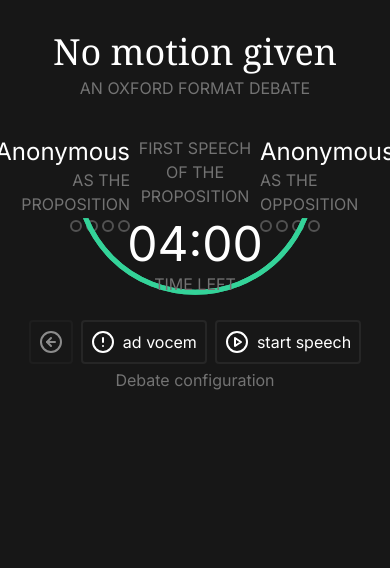
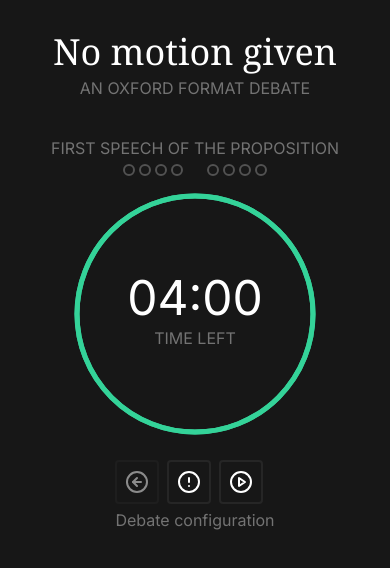
Before and after one commit to debatecore/debate-tools, a Next.js app: page /oxford-debate in a window 390 px wide. Shown: the top 568 px of the page. Built offline with nearby package versions, Linux system fonts and the light colour scheme.

Commit message:
mobile friendly debate page, hide visualize option, clock beep fixes

```diff
--- a/src/app/oxford-debate/page.tsx
+++ b/src/app/oxford-debate/page.tsx
@@ -68,7 +68,7 @@ export default function OxfordDebate() {
       <p className="uppercase text-neutral-500">{anoxfordformatdebate}</p>
       <div className="relative flex flex-row justify-center mt-4 py-4">
         {/*  */}
-        <div className="w-1/3 text-right flex flex-col items-end">
+        <div className="hidden lg:flex w-1/3 text-right flex-col items-end">
           <h2 className="text-2xl">
             {debate.conf.proTeam || "Anonymous" || "The Proposition"}
           </h2>
@@ -85,10 +85,24 @@ export default function OxfordDebate() {
         {/*  */}
         {/*  */}
         {/*  */}
-        <div className="w-1/3 text-center flex flex-col space-y-2 items-center">
-          <p className="text-neutral-500 uppercase">
-            {!advocem ? stage_strings[stage] : "ad vocem"}
-          </p>
+        <div className="w-full lg:w-1/3 text-center flex flex-col space-y-2 items-center">
+          <div>
+            <p className="text-neutral-500 uppercase">
+              {!advocem ? stage_strings[stage] : "ad vocem"}
+            </p>
+            <div className="flex lg:hidden flex-row space-x-6 justify-center">
+              <Dots
+                stage={stage}
+                stages={[0, 2, 4, 6]}
+                flashCurrent={running && !running}
+              />
+              <Dots
+                stage={stage}
+                stages={[1, 3, 5, 7]}
+                flashCurrent={running && !running}
+              />
+            </div>
+          </div>
           <Clock
             running={running}
             maxtime={advocem ? debate.conf.adVocemTime : debate.conf.speechTime}
@@ -96,12 +110,13 @@ export default function OxfordDebate() {
             beepSpeechEnd={debate.conf.beepOnSpeechEnd}
             beepProtected={debate.conf.beepProtectedTime && !advocem}
             protectedTime={debate.conf.endProtectedTime}
+            protectStart={!!debate.conf.startProtectedTime}
           />
         </div>
         {/*  */}
         {/*  */}
         {/*  */}
-        <div className="w-1/3 text-left flex flex-col items-start">
+        <div className="hidden lg:flex w-1/3 text-left flex-col items-start">
           <h2 className="text-2xl">
             {debate.conf.oppTeam || "Anonymous" || "The Opposition"}
           </h2>
@@ -141,7 +156,7 @@ export default function OxfordDebate() {
               >
                 <div className="flex flex-row gap-2">
                   <IconAlertCircle />
-                  {"ad vocem"}
+                  <span className="hidden sm:block">{"ad vocem"}</span>
                 </div>
               </GenericButton>
               <GenericButton
@@ -156,7 +171,9 @@ export default function OxfordDebate() {
               >
                 <div className="flex flex-row gap-2">
                   {!running ? <IconPlayCircle /> : <IconStopCircle />}
-                  {!running ? startspeech : stopspeech}
+                  <span className="hidden sm:block">
+                    {!running ? startspeech : stopspeech}
+                  </span>
                 </div>
               </GenericButton>
             </div>
--- a/src/app/oxford-debate/setup/page.tsx
+++ b/src/app/oxford-debate/setup/page.tsx
@@ -114,7 +114,10 @@ export default function OxfordDebateSetup() {
             });
           }}
         />
-        <GenericButton
+        {/* TODO: */}
+        {/* implement visualize protected speech functionality */}
+        {/* selection disabled until implemented */}
+        {/* <GenericButton
           text={useLang("visualizeProtected")}
           icon={debateContext.conf.visualizeProtectedTimes ? IconCheck : IconX}
           onClick={() => {
@@ -124,7 +127,7 @@ export default function OxfordDebateSetup() {
                 !debateContext.conf.visualizeProtectedTimes,
             });
           }}
-        />
+        /> */}
         <GenericButton
           text={useLang("protectSpeechStart")}
           icon={debateContext.conf.startProtectedTime ? IconCheck : IconX}
--- a/src/components/Clock.tsx
+++ b/src/components/Clock.tsx
@@ -12,6 +12,7 @@ const Clock = (props: {
   beepSpeechEnd?: boolean;
   beepProtected?: boolean;
   protectedTime?: number;
+  protectStart?: boolean;
 }) => {
   const [time, setTime] = useState<number>(props.maxtime);
   const refCircle = useRef<SVGCircleElement>(null);
@@ -31,18 +32,16 @@ const Clock = (props: {
   useEffect(() => {
     if (props.beepSpeechEnd && time === 0) controls2.play();
     // prettier-ignore
-    if (
-      props.beepProtected && props.protectedTime && (
-        time === props.protectedTime ||
-        time === props.maxtime - props.protectedTime
-    )) controls1.play();
+    if(props.beepProtected && props.protectedTime && time === props.protectedTime) controls1.play();
+    // prettier-ignore
+    if(props.beepProtected && props.protectedTime && props.protectStart && time === props.maxtime - props.protectedTime) controls1.play();
   }, [time]);
 
   useEffect(() => setTime(props.maxtime), [props.running, props.maxtime]);
   useInterval(() => setTime(time - 1), props.running ? delay : null);
   return (
     <>
-      <div className="aspect-square w-[65%] flex flex-col space-y-1 justify-center items-center relative select-none">
+      <div className="aspect-square min-w-64 flex flex-col space-y-1 justify-center items-center relative select-none">
         <h2 className="text-5xl z-30">
           {time > 0 && (
             <>
--- a/src/types/language.ts
+++ b/src/types/language.ts
@@ -2,7 +2,7 @@ const langsArray = ["en", "pl", "de", "jp", "es"] as const;
 export { langsArray };
 
 // languages disallowed to be selected from public lang selection menu
-const langsPublicBlacklist = ["jp", "es"];
+const langsPublicBlacklist = ["jp"];
 export { langsPublicBlacklist };
 
 type language = (typeof langsArray)[number];
```
